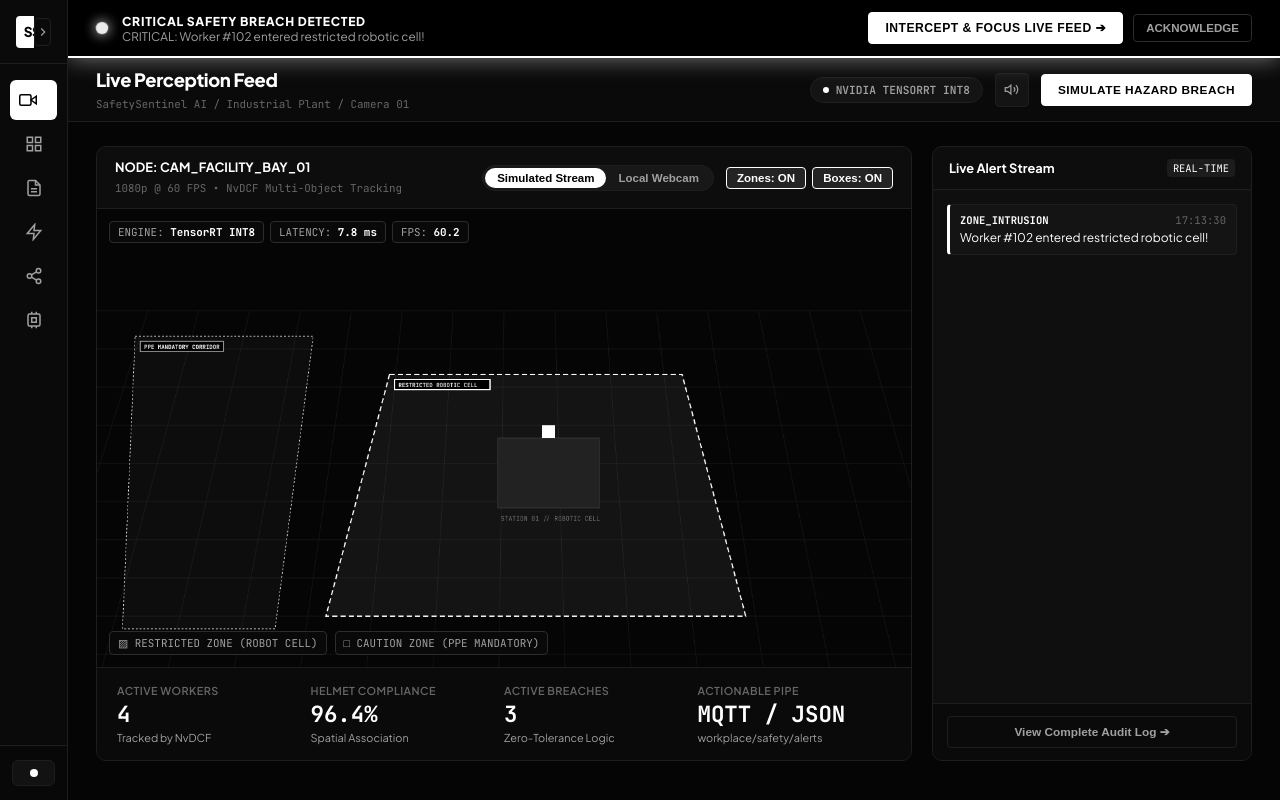
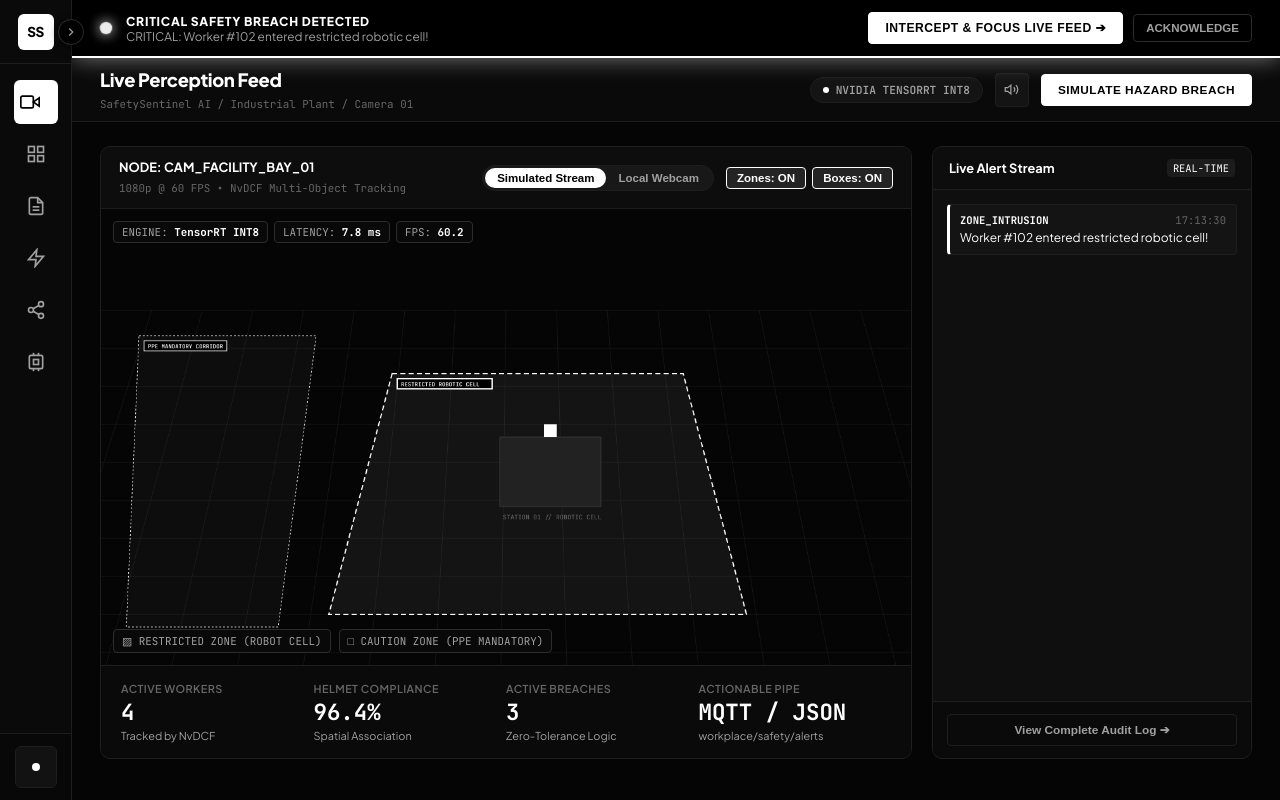
Before and after one commit to Hariharan-0607/CraftifAIHackathon_CRA004, a website: page dashboard/index.html in a window 1280 px wide. Both pictures are taken after a click on the button 209 px from the left and 31 px from the top of the page. Drawn offline with Linux system fonts and the light colour scheme.

Commit message:
fix(ui): clean up collapsed sidebar header layout, zero overlap, uniform icon tiles

```diff
--- a/dashboard/css/style.css
+++ b/dashboard/css/style.css
@@ -24,7 +24,7 @@
   --font-mono: 'JetBrains Mono', monospace;
 
   --sidebar-width-expanded: 240px;
-  --sidebar-width-collapsed: 68px;
+  --sidebar-width-collapsed: 72px;
 
   --radius-xs: 4px;
   --radius-sm: 6px;
@@ -268,7 +268,7 @@ body.app-layout {
 }
 
 /* ==============================================================================
-   COLLAPSED SIDEBAR STATE (Compact Icon Mode)
+   COLLAPSED SIDEBAR STATE (Compact Icon Dock) - ZERO OVERLAP, PIXEL PERFECT
    ============================================================================== */
 .persistent-sidebar.sidebar-collapsed {
   width: var(--sidebar-width-collapsed);
@@ -279,21 +279,96 @@ body.app-layout {
 .persistent-sidebar.sidebar-collapsed .nav-label,
 .persistent-sidebar.sidebar-collapsed .nav-badge-count,
 .persistent-sidebar.sidebar-collapsed .edge-status-info {
-  display: none;
+  display: none !important;
+}
+
+/* Header in collapsed mode: Monogram is centered with zero overlap */
+.persistent-sidebar.sidebar-collapsed .sidebar-header {
+  padding: 0;
+  justify-content: center;
+  position: relative;
+}
+
+.persistent-sidebar.sidebar-collapsed .sidebar-brand-box {
+  justify-content: center;
+  width: 100%;
+}
+
+.persistent-sidebar.sidebar-collapsed .brand-monogram {
+  width: 36px;
+  height: 36px;
+  min-width: 36px;
+  border-radius: var(--radius-sm);
+  cursor: pointer;
+  transition: transform 0.15s;
+}
+
+.persistent-sidebar.sidebar-collapsed .brand-monogram:hover {
+  transform: scale(1.08);
+}
+
+/* Floating expand pill toggle placed neatly on the right edge */
+.persistent-sidebar.sidebar-collapsed .btn-sidebar-collapse {
+  position: absolute;
+  right: -13px;
+  top: 19px;
+  width: 26px;
+  height: 26px;
+  min-width: 26px;
+  background: #000000;
+  border: 1px solid var(--mono-border-light);
+  border-radius: 50%;
+  box-shadow: 0 2px 10px rgba(0, 0, 0, 0.7);
+  z-index: 300;
+}
+
+.persistent-sidebar.sidebar-collapsed .btn-sidebar-collapse:hover {
+  background: #ffffff;
+  color: #000000;
+  border-color: #ffffff;
+  transform: scale(1.1);
 }
 
 .persistent-sidebar.sidebar-collapsed .collapse-icon {
   transform: rotate(180deg);
 }
 
+/* Navigation items in collapsed mode: Uniform 44x44 centered tiles */
+.persistent-sidebar.sidebar-collapsed .sidebar-nav {
+  padding: 16px 0;
+  align-items: center;
+  gap: 8px;
+}
+
 .persistent-sidebar.sidebar-collapsed .nav-item-btn {
+  width: 44px;
+  height: 44px;
+  min-width: 44px;
+  padding: 0;
+  margin: 0 auto;
   justify-content: center;
-  padding: 10px;
+  border-radius: var(--radius-sm);
+}
+
+.persistent-sidebar.sidebar-collapsed .nav-icon {
+  width: 20px;
+  height: 20px;
+  min-width: 20px;
+  margin: 0;
+}
+
+.persistent-sidebar.sidebar-collapsed .sidebar-footer {
+  padding: 12px 0;
+  display: flex;
+  justify-content: center;
 }
 
 .persistent-sidebar.sidebar-collapsed .edge-status-card {
+  width: 42px;
+  height: 42px;
+  padding: 0;
   justify-content: center;
-  padding: 8px 0;
+  border-radius: var(--radius-sm);
 }
 
 /* ==============================================================================
--- a/dashboard/js/app.js
+++ b/dashboard/js/app.js
@@ -406,10 +406,25 @@ function setupEventListeners() {
   // 1. Persistent Sidebar Collapse Toggle
   const sidebar = document.getElementById('app-sidebar');
   const btnToggleSidebar = document.getElementById('btn-toggle-sidebar');
-  btnToggleSidebar.addEventListener('click', () => {
+  const brandBox = document.querySelector('.sidebar-brand-box');
+
+  const toggleSidebarFn = () => {
     appState.sidebarCollapsed = !appState.sidebarCollapsed;
     sidebar.classList.toggle('sidebar-collapsed', appState.sidebarCollapsed);
+  };
+
+  btnToggleSidebar.addEventListener('click', (e) => {
+    e.stopPropagation();
+    toggleSidebarFn();
   });
+
+  if (brandBox) {
+    brandBox.addEventListener('click', () => {
+      if (appState.sidebarCollapsed) {
+        toggleSidebarFn();
+      }
+    });
+  }
 
   // 2. Navigation items
   document.querySelectorAll('[data-nav-target]').forEach(item => {
```
